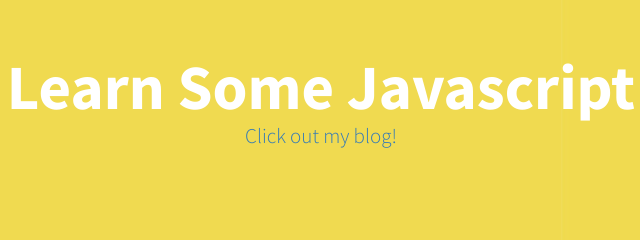
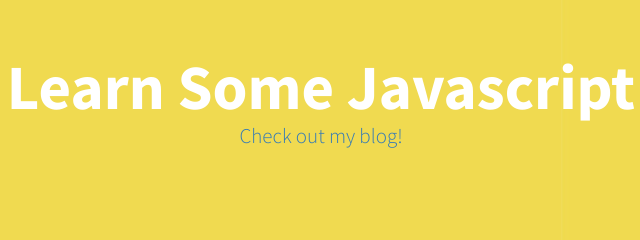
Before and after one commit to tedhsiao/tedhsiao.github.io, a plain HTML site: page index.html in a window 1280 px wide. Shown: the part 1880-2120 px from the top of the page, 319-959 px from the left. Drawn offline with Linux system fonts and the light colour scheme.

Commit message:
fixed typo

```diff
--- a/index.html
+++ b/index.html
@@ -225,7 +225,7 @@
     <aside id="blog" class="callout">
         <div class="text-vertical-center">
             <h1>Learn Some Javascript</h1>
-            <a target="_blank" href="https://medium.com/@abc810221"><p class="lead">Click out my blog!</p></a>
+            <a target="_blank" href="https://medium.com/@abc810221"><p class="lead">Check out my blog!</p></a>
         </div>
     </aside>
 
```
